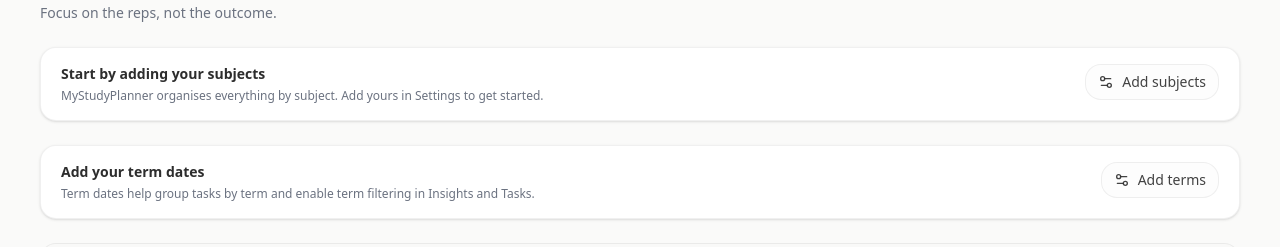
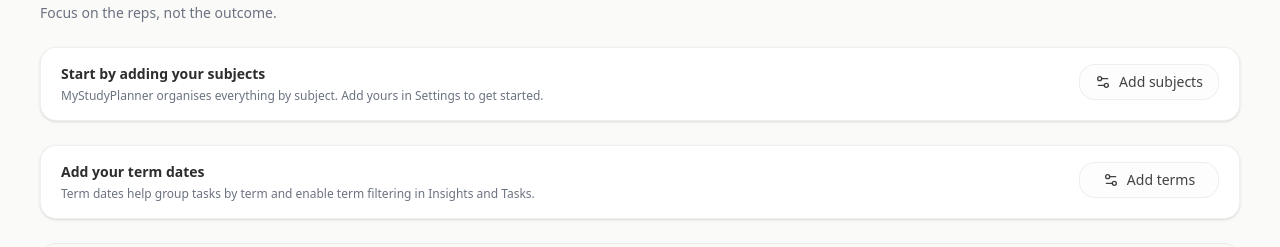
Before and after one commit to kaicrotty88/MyStudyPlanner, a Next.js app: page /app in a window 1280 px wide. Shown: the part 130-377 px from the top of the page. Built offline with nearby package versions, Linux system fonts and the light colour scheme; no server answers; sample sign-in values are in the browser's storage.

Commit message:
cleanup final hopefully

```diff
--- a/components/dashboard.tsx
+++ b/components/dashboard.tsx
@@ -206,8 +206,9 @@ export function Dashboard({
   const needsSubjects = subjects.length === 0;
   const needsTerms = allPeriods.length === 0;
 
+  // ✅ ONLY CHANGE: make these banner buttons the same size
   const bannerButtonClass =
-    "shrink-0 inline-flex h-9 items-center gap-2 rounded-xl border border-border bg-background/40 px-3 text-sm font-medium text-foreground/90 hover:bg-muted transition focus:outline-none focus-visible:ring-2 focus-visible:ring-primary/30";
+    "shrink-0 inline-flex h-9 min-w-[140px] justify-center whitespace-nowrap items-center gap-2 rounded-xl border border-border bg-background/40 px-3 text-sm font-medium text-foreground/90 hover:bg-muted transition focus:outline-none focus-visible:ring-2 focus-visible:ring-primary/30";
 
   return (
     <div className="mx-auto max-w-7xl px-6 md:px-10 py-8 space-y-6">
@@ -380,7 +381,12 @@ export function Dashboard({
                           </div>
 
                           <div className="shrink-0 text-right">
-                            <div className={["text-xs font-semibold", isLate ? "text-destructive" : "text-foreground"].join(" ")}>
+                            <div
+                              className={[
+                                "text-xs font-semibold",
+                                isLate ? "text-destructive" : "text-foreground",
+                              ].join(" ")}
+                            >
                               {dueLabel(d)}
                             </div>
                             <div className="mt-1 inline-flex items-center gap-1 text-xs text-muted-foreground">
```
